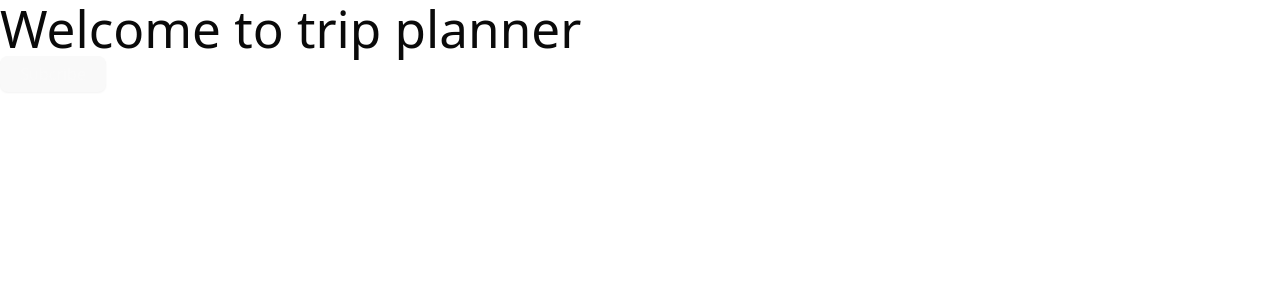
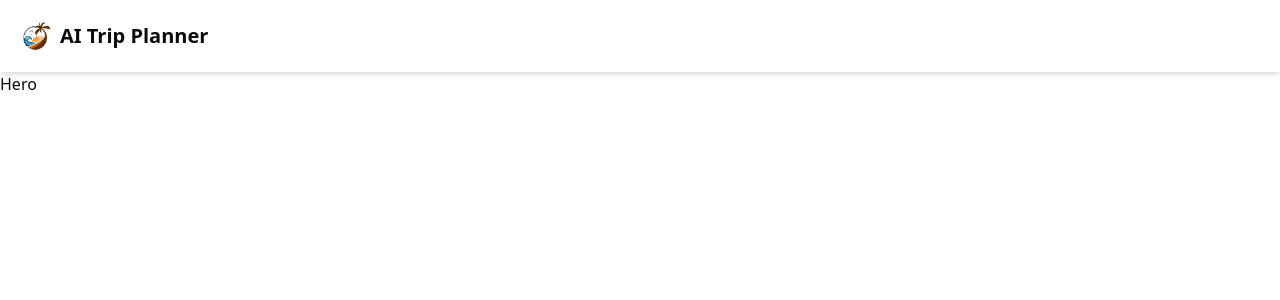
Before and after one commit to ashan24019/Ai_Trip_Planer, a React (Vite) app: page / in a window 1280 px wide. Shown: the top 300 px of the page. Built offline with nearby package versions, Linux system fonts and the light colour scheme.

Commit message:
Added header and a logo

```diff
--- a/src/App.jsx
+++ b/src/App.jsx
@@ -1,23 +1,10 @@
-import { Route, Routes } from "react-router-dom";
 import "./App.css";
-import { Button } from "./components/ui/button";
-import CreatTrip from "./create-trip";
+import Hero from "./components/Hero";
 
 function App() {
   return (
     <>
-      <Routes>
-        <Route
-          path="/"
-          element={
-            <>
-              <h1>Welcome to trip planner</h1>
-              <Button>Subcribe</Button>
-            </>
-          }
-        />
-        <Route path="/create-trip" element={<CreatTrip />} />
-      </Routes>
+      <Hero/>
     </>
   );
 }
--- /dev/null
+++ b/src/components/Hero.jsx
@@ -0,0 +1,9 @@
+import React from 'react'
+
+function Hero() {
+  return (
+    <div>Hero</div>
+  )
+}
+
+export default Hero
--- /dev/null
+++ b/src/components/custom/Header.jsx
@@ -0,0 +1,12 @@
+import React from 'react'
+
+function Header() {
+  return (
+    <header className="flex items-center p-4 bg-white shadow-md">
+      <img src="/logo.png" alt="Logo" className="w-10 h-10 mr-1" />
+      <span className="text-xl font-semibold">AI Trip Planner</span>
+    </header>
+  )
+}
+
+export default Header
--- a/src/main.jsx
+++ b/src/main.jsx
@@ -2,12 +2,18 @@ import { StrictMode } from "react";
 import { createRoot } from "react-dom/client";
 import "./index.css";
 import App from "./App";
-import { BrowserRouter } from "react-router-dom";
+import { BrowserRouter, Route, Routes } from "react-router-dom";
+import CreatTrip from "./create-trip";
+import Header from "./components/custom/Header";
 
 createRoot(document.getElementById("root")).render(
   <StrictMode>
     <BrowserRouter>
-      <App />
+      <Header />
+      <Routes>
+        <Route path="/" element={<App />} />
+        <Route path="/create-trip" element={<CreatTrip />} />
+      </Routes>
     </BrowserRouter>
   </StrictMode>
 );
```
Also changed, not shown: public/logo.png (added).
